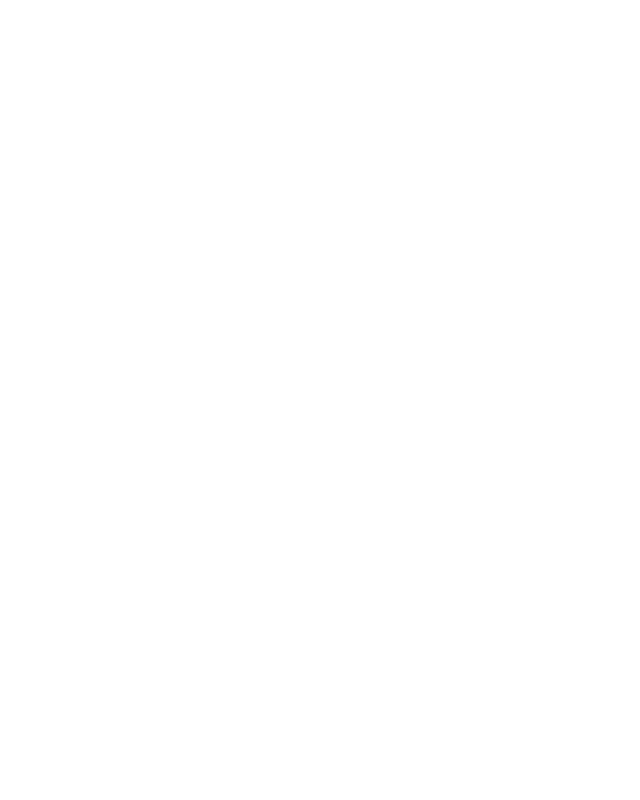
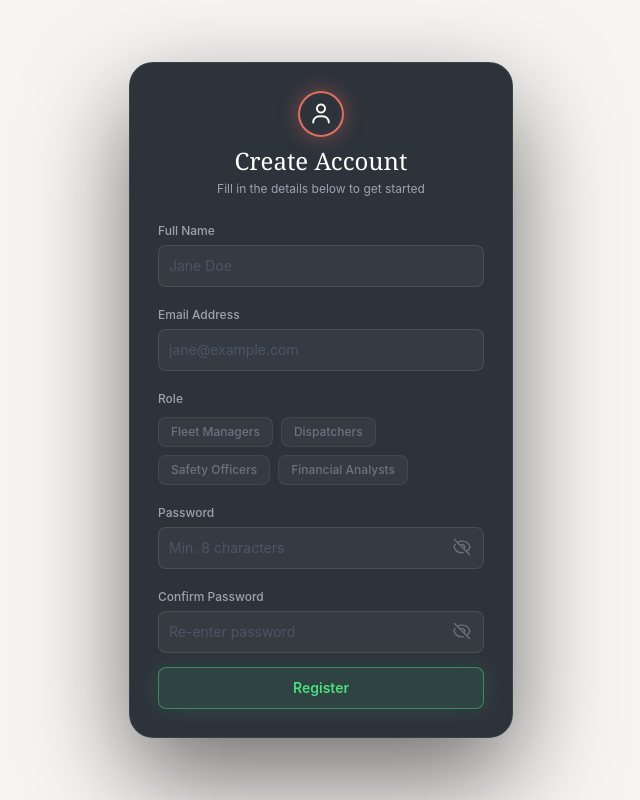
Before and after one commit to shubhamordex/fleetflow, a React (Vite) app in the folder Frontend/Frontend/: page /signup in a window 1280 px wide. Before the commit this address had no page. Shown: the whole page, without its empty margins (319-959 px from the left). Built offline with nearby package versions, Linux system fonts and the light colour scheme.

Commit message:
login and signup navigation changed

```diff
--- a/Frontend/Frontend/src/App.jsx
+++ b/Frontend/Frontend/src/App.jsx
@@ -14,6 +14,7 @@ import TripandExpScreen from "./pages/TripandExpScreen";
 import Performance from "./pages/Performance";
 import Analytics from "./pages/Analytics";
 import VehicleRegistry from "./pages/VehicleRegistry";
+import SignUp from "./pages/SignUp";
 
 function AppContent() {
   return (
@@ -21,6 +22,7 @@ function AppContent() {
       {/* <div className="flex min-h-screen"> */}
       <Routes>
         <Route path="/" element={<LoginPage />} />
+        <Route path="/signup" element={<SignUp />} />
         <Route path="/dashboard" element={<Dashboard />} />
         <Route path="/vehicle-registry" element={<VehicleRegistry />} />
         <Route path="/trip-dispatcher" element={<TripDispatchPage />} />
--- a/Frontend/Frontend/src/pages/LoginPage.jsx
+++ b/Frontend/Frontend/src/pages/LoginPage.jsx
@@ -262,15 +262,6 @@ export default function LoginPage() {
               </div>
               <span className="text-xs" style={{ color: c.neutral500 }}>Remember me</span>
             </label>
-            <button
-              type="button"
-              className="text-xs transition-colors duration-200"
-              style={{ color: c.roleAccent, background: "none", border: "none", cursor: "pointer" }}
-              onMouseEnter={(e) => (e.currentTarget.style.color = c.roleAccentHover)}
-              onMouseLeave={(e) => (e.currentTarget.style.color = c.roleAccent)}
-            >
-              Forgot password?
-            </button>
           </div>
 
           {/* Login button */}
@@ -328,6 +319,7 @@ export default function LoginPage() {
         <p className="text-center text-xs mt-6" style={{ color: c.gray }}>
           Don&apos;t have an account?{" "}
           <button
+            onClick={() => navigate("/signup")}
             className="transition-colors duration-200"
             style={{ color: c.roleAccent, background: "none", border: "none", cursor: "pointer", fontSize: "inherit" }}
             onMouseEnter={(e) => (e.currentTarget.style.color = c.roleAccentHover)}
--- a/Frontend/Frontend/src/pages/SignUp.jsx
+++ b/Frontend/Frontend/src/pages/SignUp.jsx
@@ -1,5 +1,6 @@
 import { useState } from "react";
 import { authColors } from "../colors/colors";
+import { useNavigate } from "react-router-dom";
 
 const EyeIcon = ({ open }) => (
   <svg
@@ -37,6 +38,8 @@ const EyeIcon = ({ open }) => (
 
 export default function SignUp() {
   const c = authColors;
+  const navigate = useNavigate();
+  const roles = ["Fleet Managers", "Dispatchers", "Safety Officers", "Financial Analysts"];
   const [form, setForm] = useState({
     fullname: "",
     email: "",
@@ -81,6 +84,9 @@ export default function SignUp() {
     e.preventDefault();
     if (validate()) {
       setSuccess(true);
+      setTimeout(() => {
+        navigate("/dashboard");
+      }, 2000);
     }
   };
 
@@ -197,44 +203,26 @@ export default function SignUp() {
           {/* Role */}
           <div>
             <label className="text-xs font-medium" style={{ color: c.neutral400 }}>Role</label>
-            <div className="relative">
-              <select
-                name="role"
-                value={form.role}
-                onChange={handleChange}
-                className={`w-full -ml-1 mt-1 p-2.5 pr-10 rounded-lg border text-sm text-white focus:outline-none focus:ring-2 appearance-none ${
-                  errors.role ? "border-red-500" : "border-white/10"
-                }`}
-                style={{ background: c.inputBg, "--tw-ring-color": c.roleAccent }}
-              >
-                <option value="" style={{ color: c.darkText, backgroundColor: c.white }}>
-                  Select your role
-                </option>
-                <option value="admin" style={{ color: c.darkText, backgroundColor: c.white }}>
-                  Admin
-                </option>
-                <option value="manager" style={{ color: c.darkText, backgroundColor: c.white }}>
-                  Manager
-                </option>
-                <option value="developer" style={{ color: c.darkText, backgroundColor: c.white }}>
-                  Developer
-                </option>
-                <option value="designer" style={{ color: c.darkText, backgroundColor: c.white }}>
-                  Designer
-                </option>
-                <option value="viewer" style={{ color: c.darkText, backgroundColor: c.white }}>
-                  Viewer
-                </option>
-              </select>
-              <svg
-                className="pointer-events-none absolute right-4 top-1/2 -translate-y-1/2 h-4 w-4"
-                fill="none"
-                viewBox="0 0 24 24"
-                stroke={c.neutral400}
-                strokeWidth={2}
-              >
-                <path strokeLinecap="round" strokeLinejoin="round" d="M19 9l-7 7-7-7" />
-              </svg>
+            <div className="flex gap-2 flex-wrap mt-2">
+              {roles.map((r) => (
+                <button
+                  key={r}
+                  type="button"
+                  onClick={() => {
+                    setForm({ ...form, role: r });
+                    setErrors({ ...errors, role: "" });
+                  }}
+                  className="px-3 py-1.5 rounded-lg text-xs font-medium transition-all duration-200 cursor-pointer"
+                  style={{
+                    background: form.role === r ? c.roleActiveBg : c.inputBg,
+                    border: form.role === r ? `1px solid ${c.roleActiveBorder}` : `1px solid ${c.cardBorder}`,
+                    color: form.role === r ? c.roleAccent : c.neutral500,
+                    boxShadow: form.role === r ? `0 0 14px ${c.roleActiveShadow}` : "none",
+                  }}
+                >
+                  {r}
+                </button>
+              ))}
             </div>
             {errors.role && (
               <p className="text-red-500 text-xs mt-1">{errors.role}</p>
```
